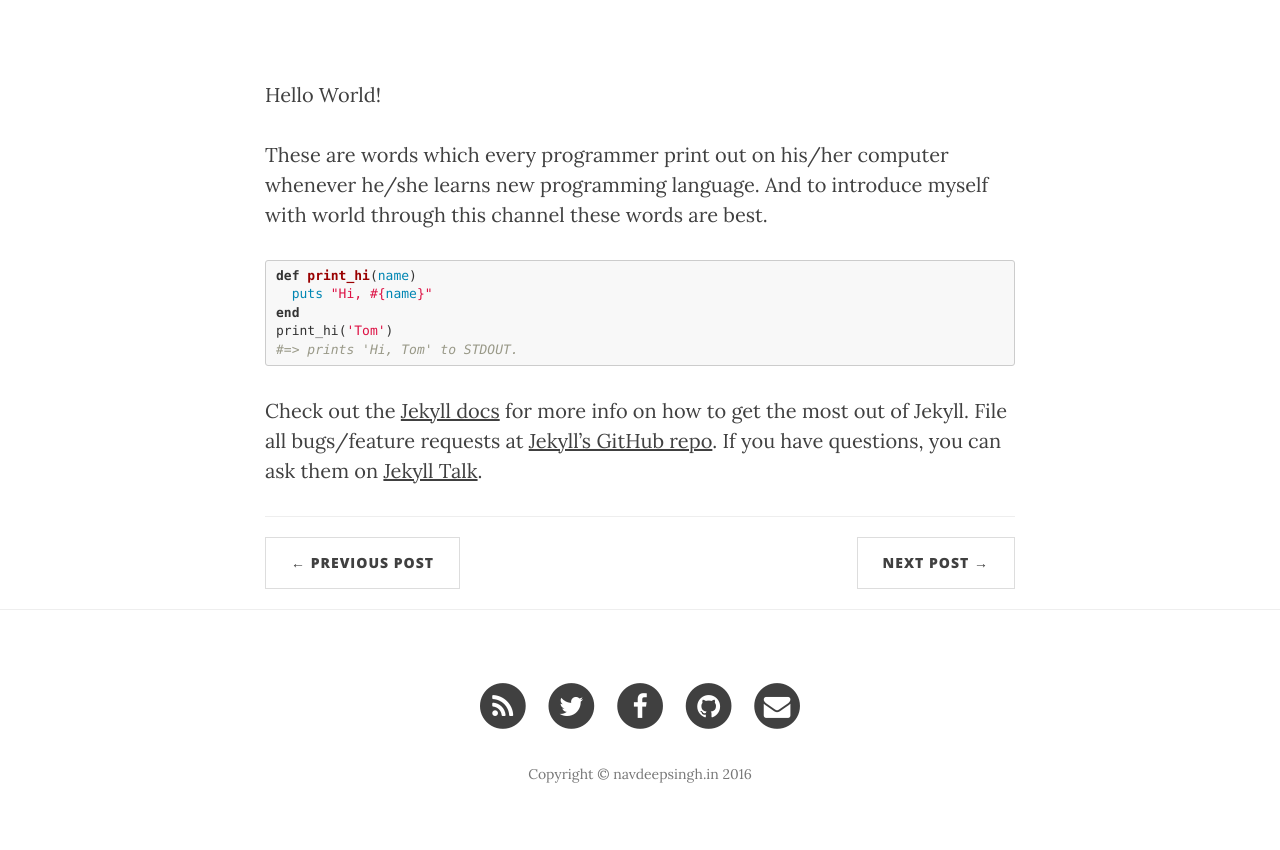
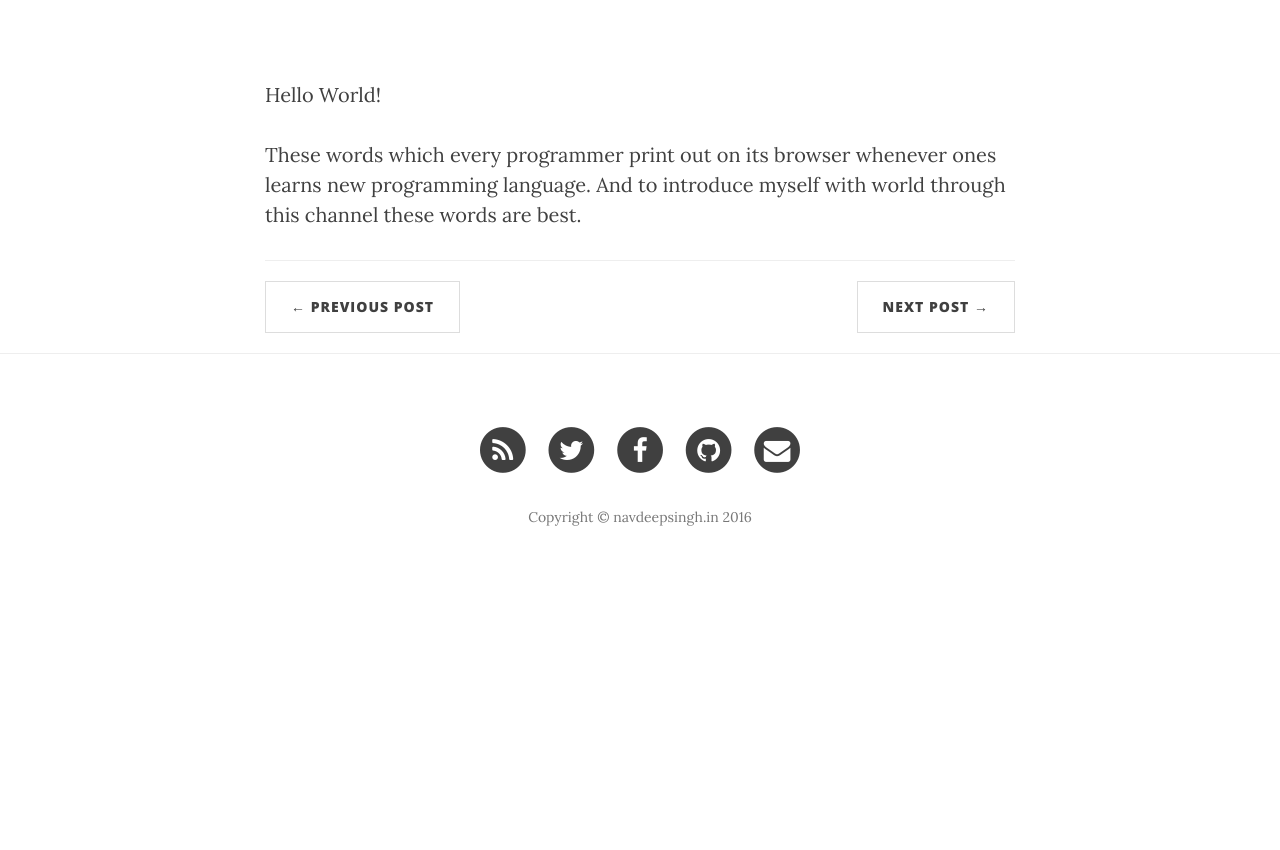
Before and after one commit to navdeepsingh/navdeepsingh.github.io, a Jekyll site: the page built from _posts/2016-04-08-hello-world.md, in a window 1280 px wide. Shown: the part 413-1263 px from the top of the page. Built offline with Jekyll 4.4.1, drawn with Linux system fonts in a browser that asks for light colours; nearby versions of some CDN libraries; after the commit the page ends 1006 px from its top, so only the background shows below that.

Commit message:
Hello world and About Page updated

```diff
--- a/_posts/2016-04-08-hello-world.md
+++ b/_posts/2016-04-08-hello-world.md
@@ -6,18 +6,4 @@ categories: general
 ---
 Hello World!
 
-These are words which every programmer print out on his/her computer whenever he/she learns new programming language. And to introduce myself with world through this channel these words are best.
-
-{% highlight ruby %}
-def print_hi(name)
-  puts "Hi, #{name}"
-end
-print_hi('Tom')
-#=> prints 'Hi, Tom' to STDOUT.
-{% endhighlight %}
-
-Check out the [Jekyll docs][jekyll-docs] for more info on how to get the most out of Jekyll. File all bugs/feature requests at [Jekyll’s GitHub repo][jekyll-gh]. If you have questions, you can ask them on [Jekyll Talk][jekyll-talk].
-
-[jekyll-docs]: http://jekyllrb.com/docs/home
-[jekyll-gh]:   https://github.com/jekyll/jekyll
-[jekyll-talk]: https://talk.jekyllrb.com/
+These words which every programmer print out on its browser whenever ones learns new programming language. And to introduce myself with world through this channel these words are best.
--- a/about.html
+++ b/about.html
@@ -5,8 +5,8 @@ description: "This is what I do."
 header-img: "img/about-bg.jpg"
 ---
 
-<p>Lorem ipsum dolor sit amet, consectetur adipisicing elit. Saepe nostrum ullam eveniet pariatur voluptates odit, fuga atque ea nobis sit soluta odio, adipisci quas excepturi maxime quae totam ducimus consectetur?</p>
+<p>I have been in web development since 2006. While 6 months industrial training in a small digital agency which was part of my curriculum for Bachelor of Technology in Computer Science, I made my mind to pursue my career in this area. And the decision was right.</p>
 
-<p>Lorem ipsum dolor sit amet, consectetur adipisicing elit. Eius praesentium recusandae illo eaque architecto error, repellendus iusto reprehenderit, doloribus, minus sunt. Numquam at quae voluptatum in officia voluptas voluptatibus, minus!</p>
+<p>Starting first 4 Years, I mostly did procedural coding in PHP and layout setup in HTML/CSS using Dreamweaver that time. During that course of time, I come to know about jQuery and by playing from small animations to complex ajax calls the jQuery takes the prominent place in my skill set permanently.</p>
 
-<p>Lorem ipsum dolor sit amet, consectetur adipisicing elit. Nostrum molestiae debitis nobis, quod sapiente qui voluptatum, placeat magni repudiandae accusantium fugit quas labore non rerum possimus, corrupti enim modi! Et.</p>
+<p>In 2011, I got the oppurtunity to work directly for a Singapore based company named iNEO, not Neo of Matrix</p>
```
